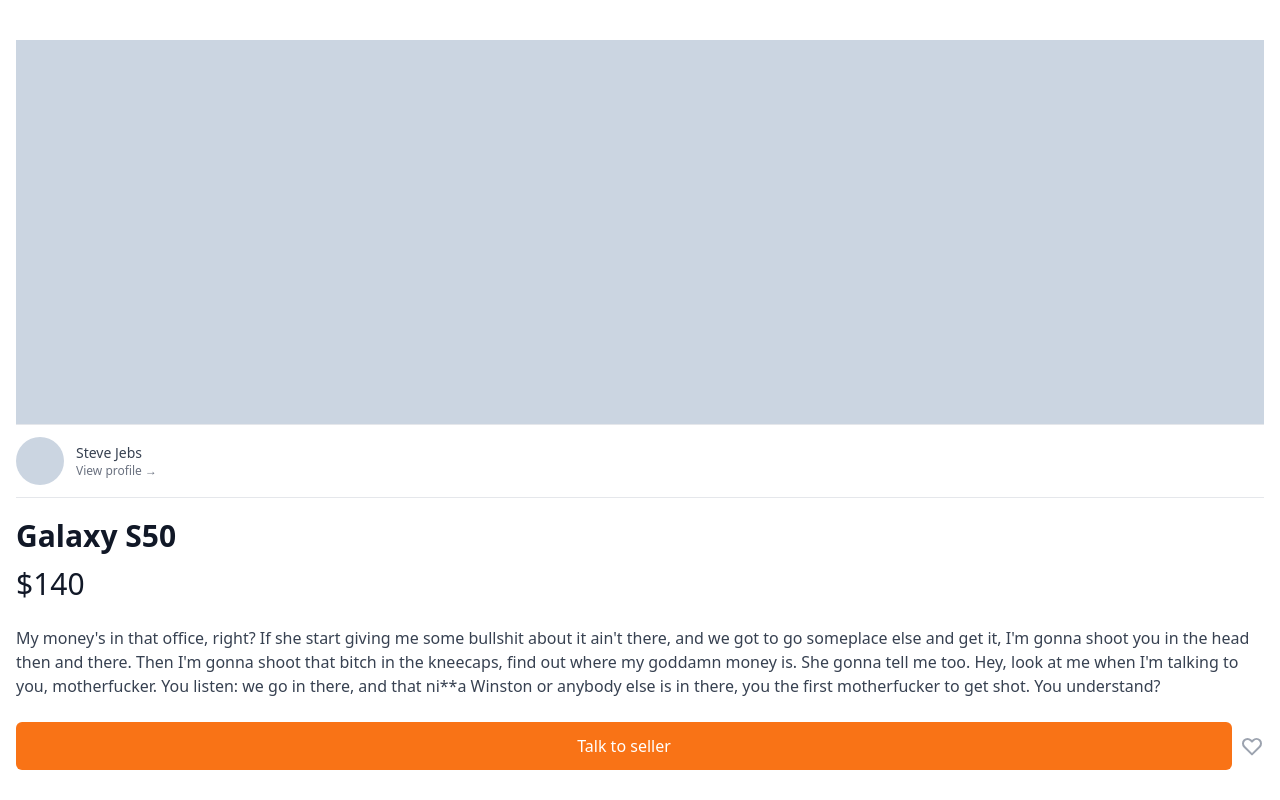
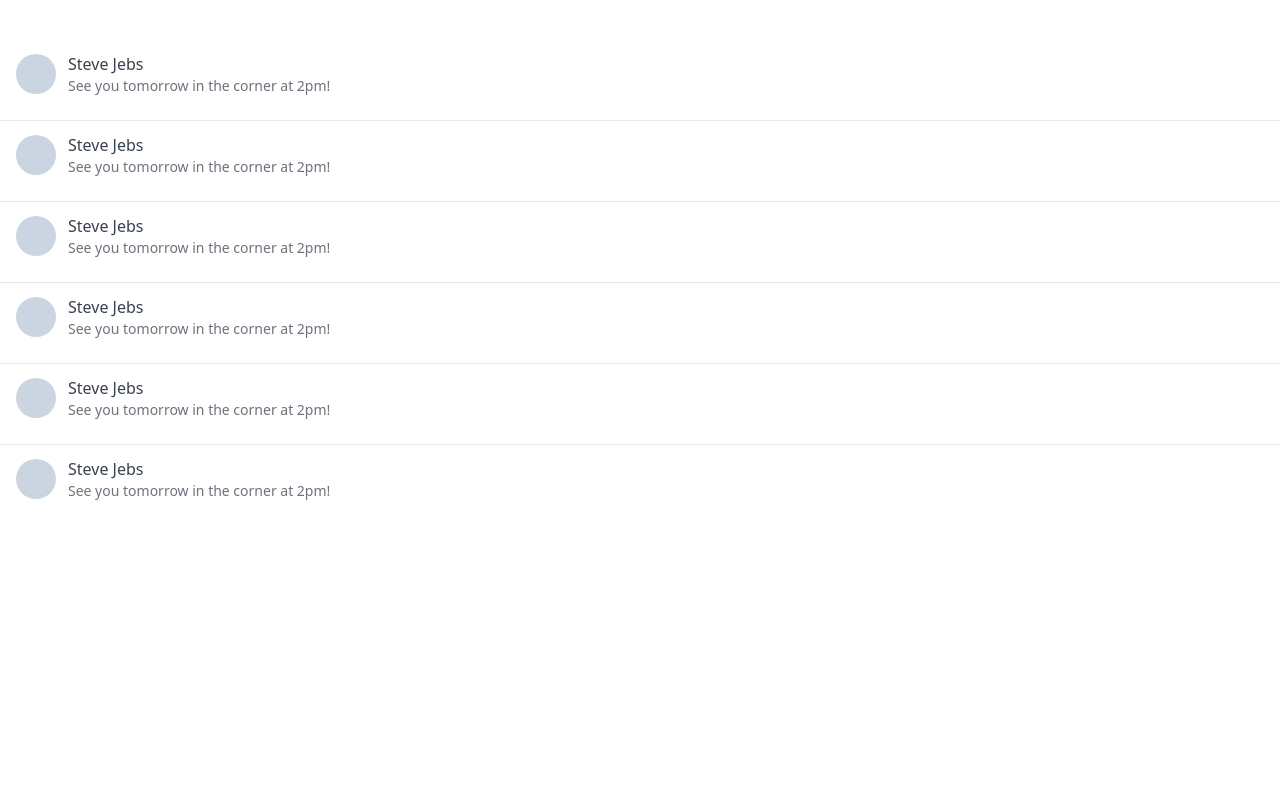
Before and after one commit to seongguk-yoon/carrot-market, a Next.js app: page /items/chats in a window 1280 px wide. Shown: the top 800 px of the page. Built offline with nearby package versions, Linux system fonts and the light colour scheme.

Commit message:
TECH-Tailwind Practice step_6nd - chat

```diff
--- a/pages/commnity/[id].tsx
+++ b/pages/commnity/[id].tsx
@@ -15,7 +15,7 @@ const CommunityPostDetail: NextPage = () => {
           </p>
         </div>
       </div>
-      <div></div>
+
       <div className="mt-2 text-gray-700">
         <span className="text-orange-500 font-medium px-2.5">Q.</span>
         만두 음식점 추천 좀 해주세용~
--- /dev/null
+++ b/pages/items/chats.tsx
@@ -0,0 +1,24 @@
+import type { NextPage } from "next";
+
+const Chats: NextPage = () => {
+  return (
+    <div className="py-10 divide-y-[1px]">
+      {[1, 2, 3, 4, 5, 6].map((_, i) => (
+        <div
+          key={i}
+          className="flex mb-3 px-4 py-3 items-center space-x-3  cursor-pointer"
+        >
+          <div className=" px-4 w-10 h-10 rounded-full bg-slate-300" />
+          <div>
+            <p className="text-gray-700">Steve Jebs</p>
+            <p className="text-sm text-gray-500 ">
+              See you tomorrow in the corner at 2pm!
+            </p>
+          </div>
+        </div>
+      ))}
+    </div>
+  );
+};
+
+export default Chats;
```
